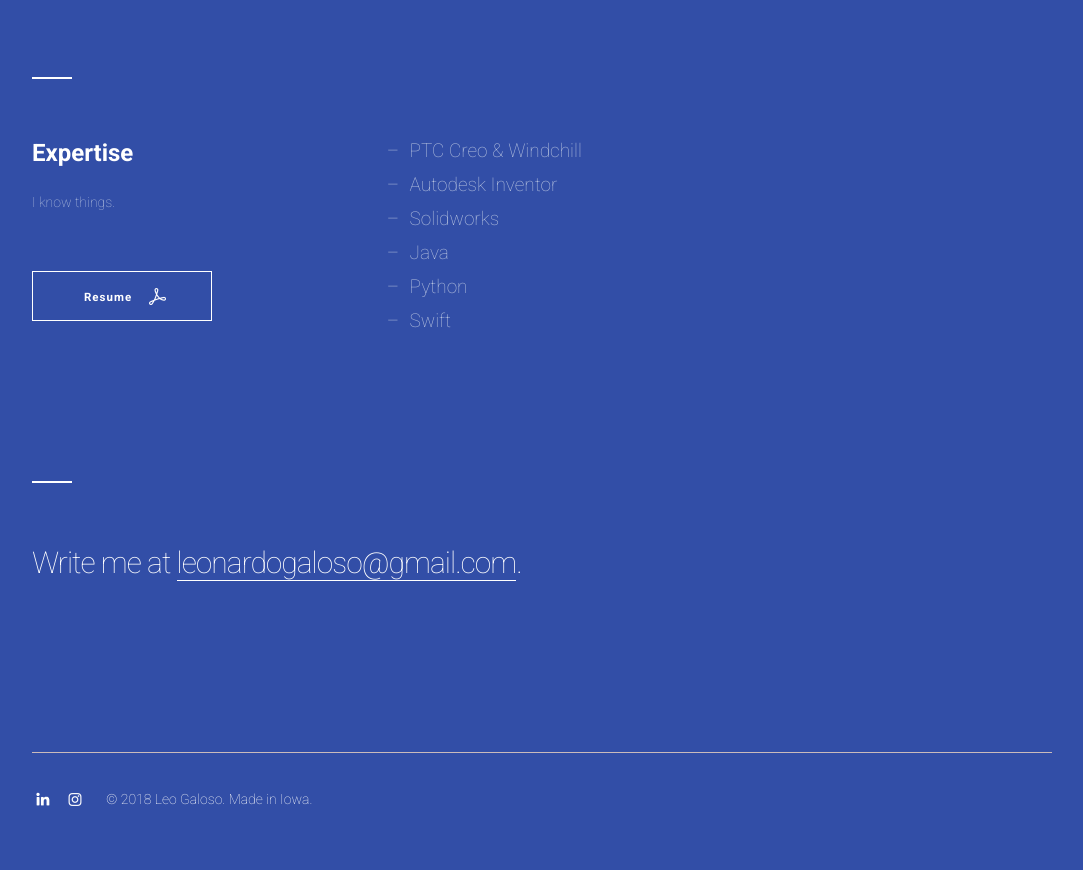
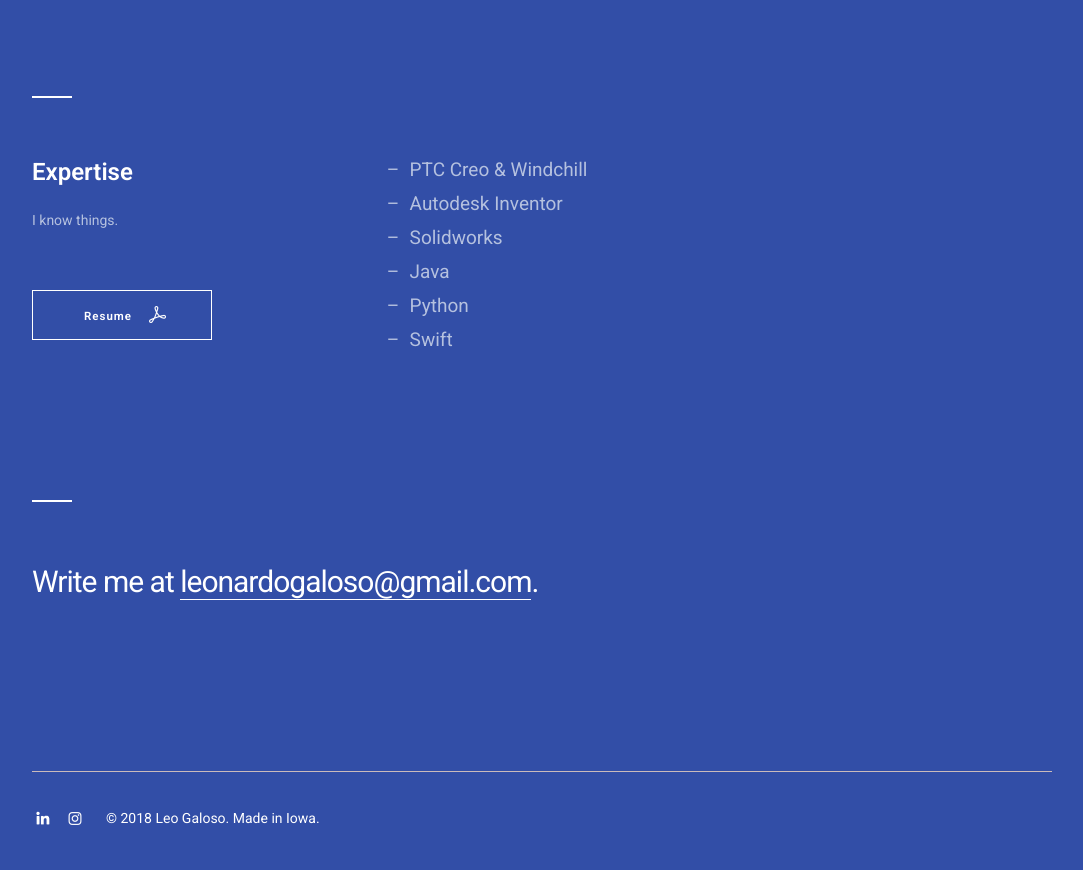
Before and after one commit to ASAPPocky/asappocky.github.io, a plain HTML site: page index.html in a window 1280 px wide. Shown: the part 1460-2330 px from the top of the page, without its empty margins (98-1181 px from the left). Drawn offline with Linux system fonts and the light colour scheme; a script that the page names is missing.

Commit message:
Font Weight Adjustment

```diff
--- a/index.html
+++ b/index.html
@@ -14,7 +14,7 @@
   <script>try{Typekit.load({ async: true });}catch(e){}</script>
   <script src="Tooltip.js" type="text/javascript"></script>
 
-  <link href="https://fonts.googleapis.com/css?family=Roboto:100,700" rel="stylesheet">
+  <link href="https://fonts.googleapis.com/css?family=Roboto:400,600" rel="stylesheet">
 
   <link rel="stylesheet" href="normalize.css">
   <link rel="stylesheet" href="style.css" type="text/css">
```
